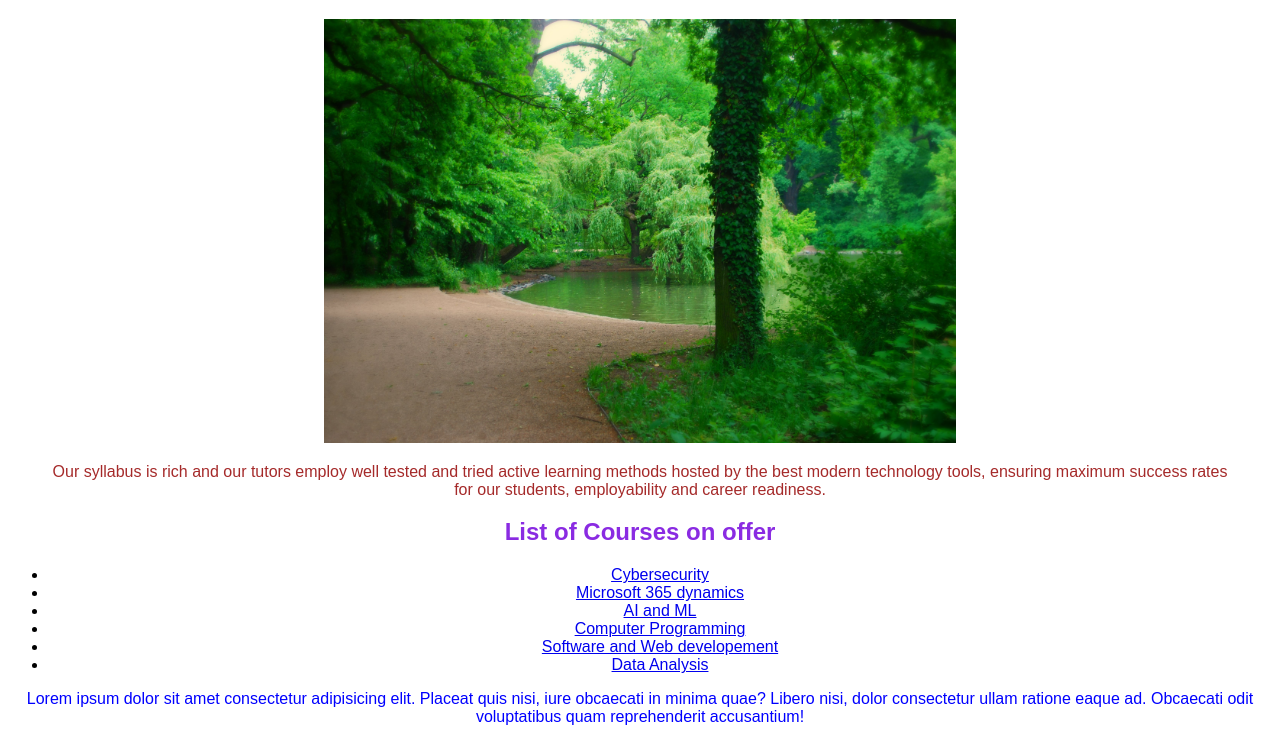
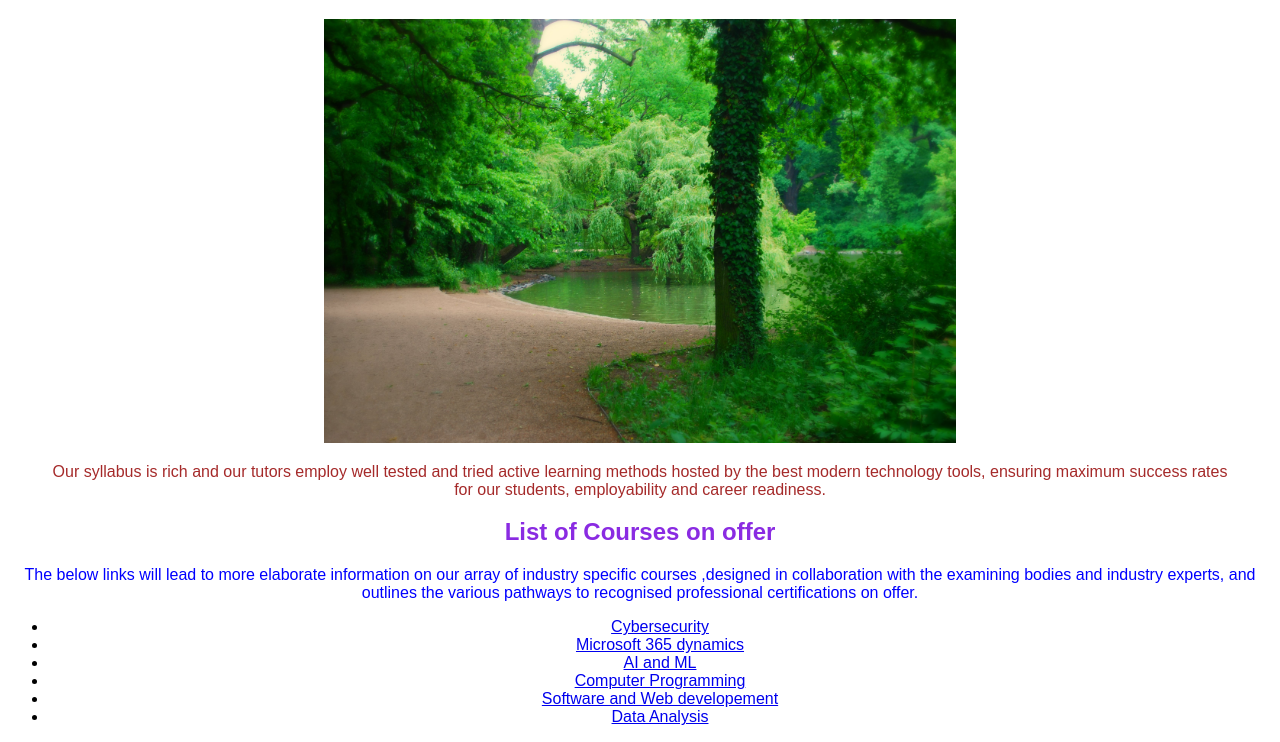
Before and after one commit to senwogbo/data_trend, a plain HTML site: page Courses.html in a window 1280 px wide. Shown: the part 288-1030 px from the top of the page. Drawn offline with Linux system fonts and the light colour scheme.

Commit message:
modified index.html

```diff
--- a/Courses.html
+++ b/Courses.html
@@ -5,7 +5,7 @@
     <meta http-equiv="X-UA-Compatible" content="IE=edge">
     <meta name="viewport" content="width=device-width, initial-scale=1.0">
     <link rel="stylesheet" href="style.css">
-    <title>Document</title>
+    <title>OurCourses</title>
 </head>
 <body>
     <div id="nav_bar">
@@ -23,7 +23,7 @@
 </figure>
 
 <h2>List of Courses on offer</h2>
-
+<p class="center large">The below links will lead to more elaborate information on our array of industry specific courses ,designed in collaboration with the examining bodies and industry experts, and outlines the various pathways to recognised professional certifications on offer.</p>
 <div id="nav">
 <ul>
     <li><a href="cybersecurity.html">Cybersecurity</a></li>
@@ -35,7 +35,7 @@
 </ul>
 </div>
 
-<p class="center large">Lorem ipsum dolor sit amet consectetur adipisicing elit. Placeat quis nisi, iure obcaecati in minima quae? Libero nisi, dolor consectetur ullam ratione eaque ad. Obcaecati odit voluptatibus quam reprehenderit accusantium!</p>
+
 
 </body>
 </html>
```
Also changed, not shown: Contact.html (+1 -1 lines), about.html (+1 -1 lines).
